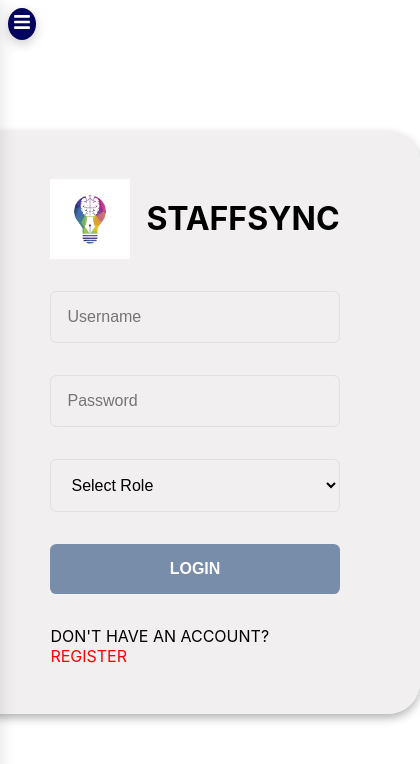
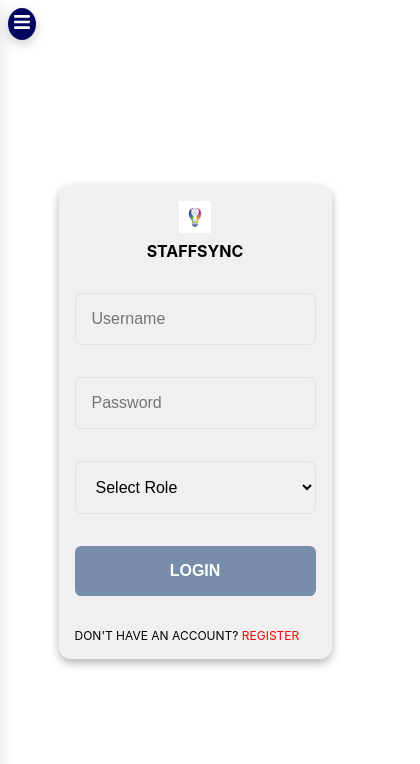
Before and after one commit to Himanshigupta2004/StaffSync, a React (Create React App) app in the folder my-app/: page /login in a window 390 px wide. Shown: the top 764 px of the page, 420 px wide, since content can reach past the window. Built offline with nearby package versions, Linux system fonts and the light colour scheme; no server answers.

Commit message:
add responsiveness

```diff
--- a/my-app/src/components/Home.css
+++ b/my-app/src/components/Home.css
@@ -1,56 +1,109 @@
 @import url('https://fonts.googleapis.com/css2?family=Noto+Sans:ital,wght@0,100..900;1,100..900&display=swap');
 @import url('https://fonts.googleapis.com/css2?family=Ubuntu:ital,wght@0,300;0,400;0,500;0,700;1,300;1,400;1,500;1,700&display=swap');
 
-*{
+* {
     margin: 0;
     padding: 0;
     box-sizing: border-box;
-  }
+}
 
-.home-container{
+.home-container {
     background-color: black;
     background-image: url('../assets/bg2.jpg');
     width: 100vw;
     height: 100vh;
-    margin-left: 5%;
-    margin-top: 0;
-    padding-top: 15%;
+    display: flex;
+    justify-content: center;
+    align-items: center;
     background-repeat: no-repeat;
     background-size: cover;
+    background-position: center;
 }
 
-.home-heading1{
+.home-inner-div {
+    width: 80%;
+    max-width: 1200px;
+    display: flex;
+    flex-direction: column;
+    gap: 1rem;
+}
+
+.home-heading1 {
     color: rgb(0, 0, 0);
     text-align: left;
-    font-size: 5rem;
-    margin-left: 2%;
-    /* font-family: "Noto Sans", serif; */
+    font-size: 4rem;
     font-family: "Ubuntu", serif;
+    font-weight: 700;
 }
-.home-heading2{
+
+.home-heading2 {
     font-size: 1.2rem;
     text-align: left;
-    margin-left: 3%;
     color: rgb(91, 91, 91);
     font-family: "Noto Sans", serif;
     font-weight: 400;
 }
-.home-inner-div{
-    /* background-color: rgb(46, 202, 202); */
-    width: 80vw;
-    height: 20vh;
-    /* margin-left: 5%; */
-}
 
-.home-to-dash-btn{
-    width: 10vw;
-    height: 6vh;
+.home-to-dash-btn {
+    width: 150px;
+    height: 45px;
     background-color: rgb(5, 14, 72);
     color: white;
     font-family: "Ubuntu", serif;
     border-radius: 5px;
-    margin-left: 3%;
-    margin-top: 1%;
-    font-size: 0.9rem;
+    border: none;
+    font-size: 1rem;
     font-weight: 500;
+    cursor: pointer;
+    transition: background-color 0.3s ease;
 }
+
+.home-to-dash-btn:hover {
+    background-color: rgb(10, 28, 144);
+}
+
+/* Responsive Design with Media Queries */
+@media (max-width: 768px) {
+    .home-heading1 {
+        font-size: 2.5rem;
+    }
+
+    .home-heading2 {
+        font-size: 1rem;
+    }
+
+    .home-inner-div {
+        width: 90%;
+    }
+
+    .home-to-dash-btn {
+        width: 120px;
+        height: 40px;
+        font-size: 0.9rem;
+    }
+}
+
+@media (max-width: 480px) {
+    .home-container {
+        align-items: flex-start;
+        padding-top: 10%;
+    }
+
+    .home-inner-div {
+        width: 95%;
+    }
+
+    .home-heading1 {
+        font-size: 1.8rem;
+    }
+
+    .home-heading2 {
+        font-size: 0.9rem;
+    }
+
+    .home-to-dash-btn {
+        width: 100px;
+        height: 35px;
+        font-size: 0.85rem;
+    }
+}
--- a/my-app/src/pages/Login.jsx
+++ b/my-app/src/pages/Login.jsx
@@ -196,6 +196,35 @@ const FormContainer = styled.div`
             }
         }
     }
+        @media (max-width: 480px) {
+        padding: 0.5rem;
+
+        .brand {
+            flex-direction: column;
+            gap: 0.5rem;
+            img {
+                height: 2rem;
+            }
+            h1 {
+                font-size: 1rem;
+            }
+        }
+
+        form {
+            padding: 1rem;
+            border-radius: 0.8rem;
+            max-width: 95%;
+        }
+
+        input, select, button {
+            font-size: 0.85rem;
+            padding: 0.6rem;
+        }
+
+        span {
+            font-size: 0.75rem;
+        }
+    }
 `;
 
 export default Login;
--- a/my-app/src/pages/Register.jsx
+++ b/my-app/src/pages/Register.jsx
@@ -215,6 +215,35 @@ const FormContainer = styled.div`
             }
         }
     }
+        @media (max-width: 480px) {
+        padding: 0.5rem;
+
+        .brand {
+            flex-direction: column;
+            gap: 0.5rem;
+            img {
+                height: 2rem;
+            }
+            h1 {
+                font-size: 1rem;
+            }
+        }
+
+        form {
+            padding: 1rem;
+            border-radius: 0.8rem;
+            max-width: 95%;
+        }
+
+        input, select, button {
+            font-size: 0.85rem;
+            padding: 0.6rem;
+        }
+
+        span {
+            font-size: 0.75rem;
+        }
+    }
 `;
 
 export default Register;
```
